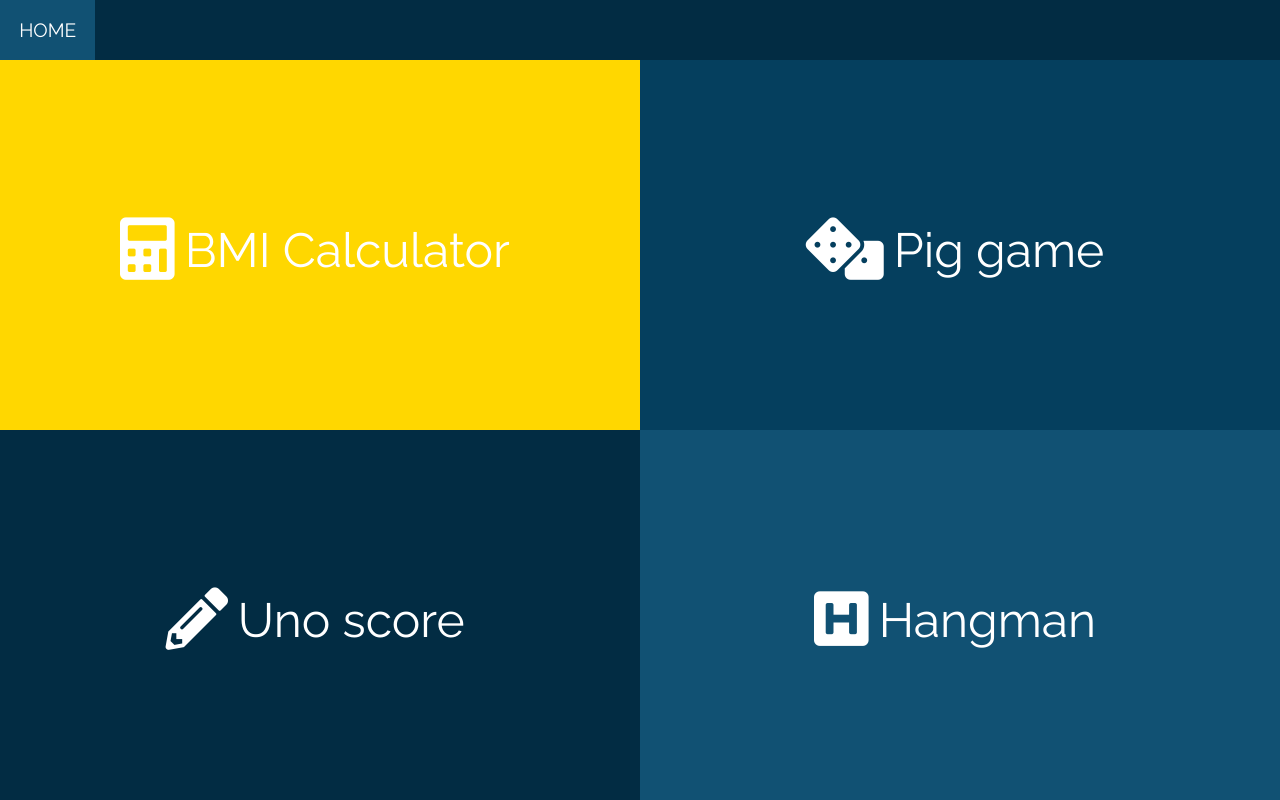
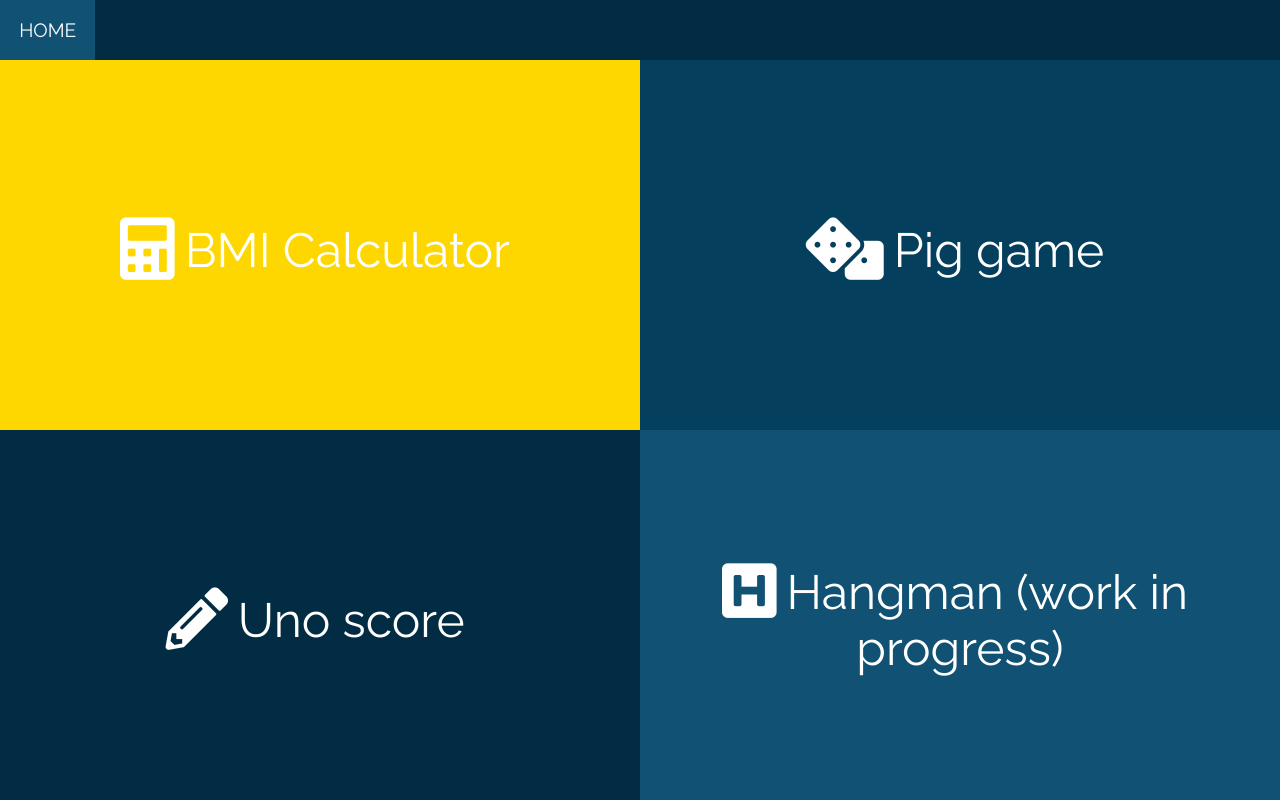
Before and after one commit to cocodix/cocoprojects, a plain HTML site: page index.html in a window 1280 px wide. Drawn offline with Linux system fonts and the light colour scheme.

Commit message:
work in progress

```diff
--- a/index.html
+++ b/index.html
@@ -29,7 +29,7 @@
         <a href="unoScore/unoScore.html"><i class="fas fa-pencil-alt"></i>Uno score</a>
       </div>
       <div class="card four">
-        <a href="hangman/hangman.html"><i class="fas fa-h-square"></i>Hangman</a>
+        <a href="hangman/hangman.html"><i class="fas fa-h-square"></i>Hangman (work in progress)</a>
       </div>
 
 
```
